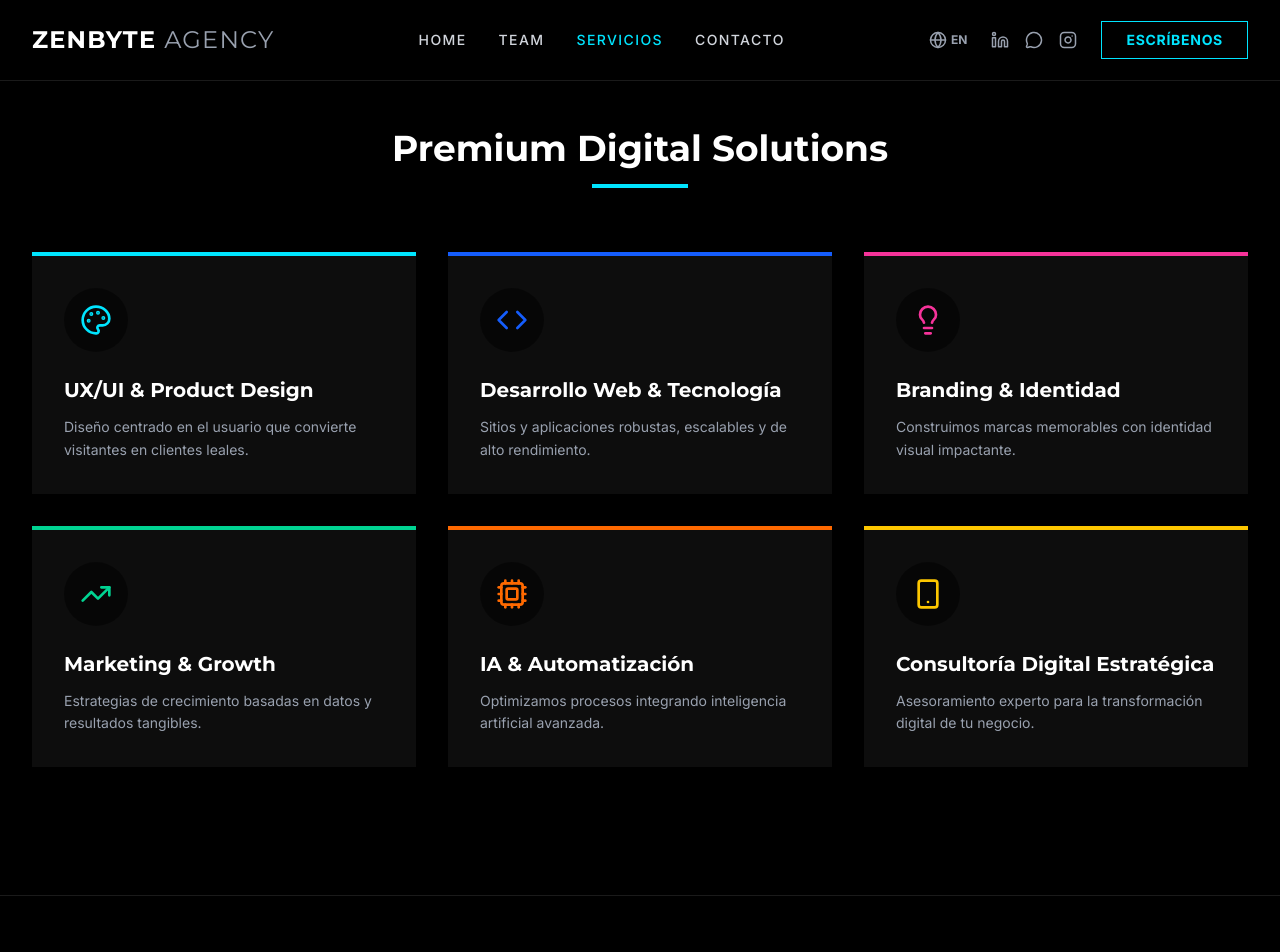
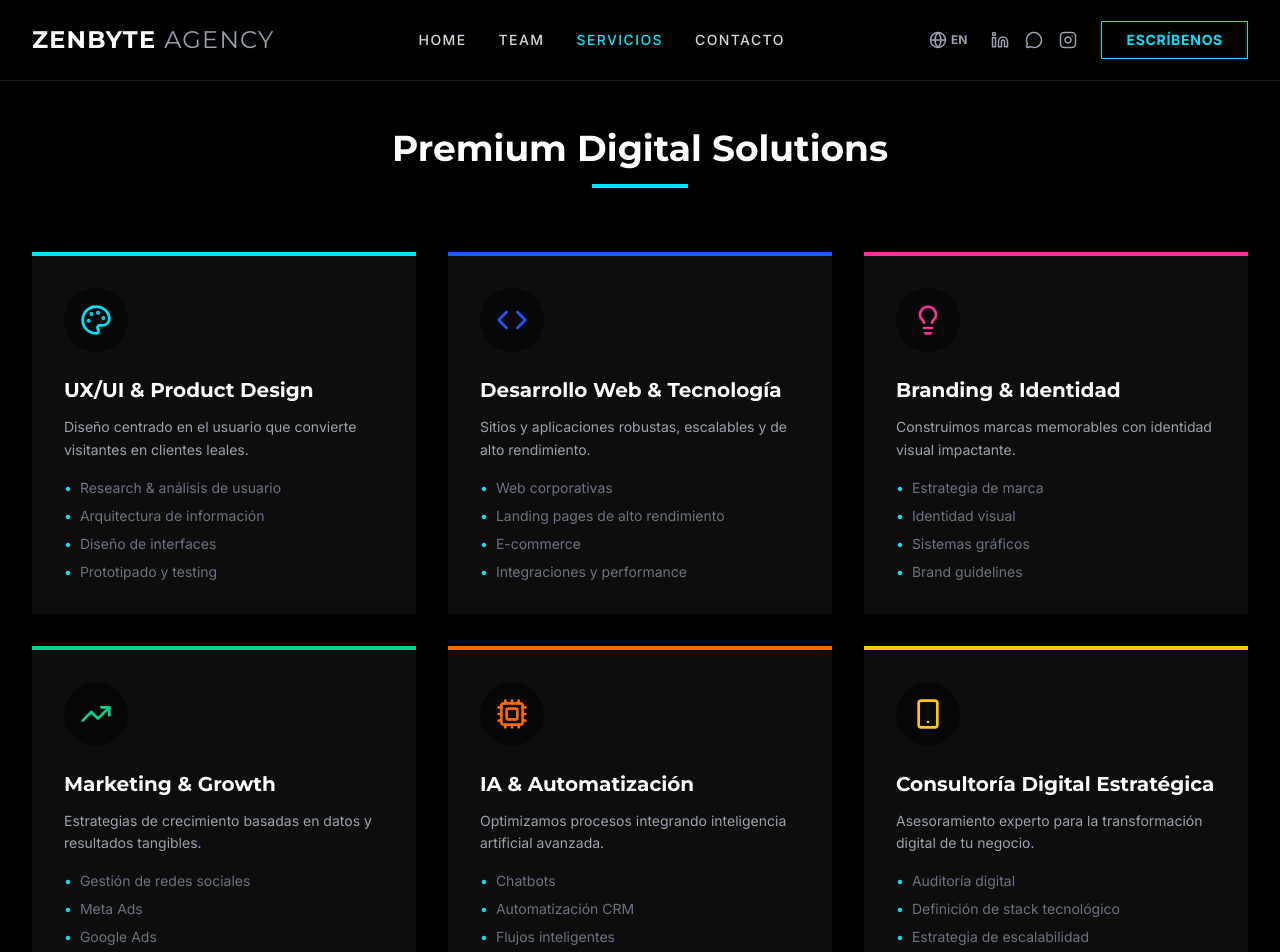
Before and after one commit to DiegoAngola/ZenbyteAgency, a React (Vite) app: page /services in a window 1280 px wide. Shown: the top 952 px of the page. Built offline with nearby package versions, Linux system fonts and the light colour scheme.

Commit message:
feat(services): Add detailed service offerings
Expand the services section to include specific details for each offering, enhancing user understanding of our capabilities. This change updates both the i18n translations and the Services page component to display these new details.

```diff
--- a/src/i18n.ts
+++ b/src/i18n.ts
@@ -22,27 +22,62 @@ const resources = {
         section_title: "Premium Digital Solutions",
         ux_ui: {
           title: "UX/UI & Product Design",
-          desc: "Diseño centrado en el usuario que convierte visitantes en clientes leales."
+          desc: "Diseño centrado en el usuario que convierte visitantes en clientes leales.",
+          details: [
+            "Research & análisis de usuario",
+            "Arquitectura de información",
+            "Diseño de interfaces",
+            "Prototipado y testing"
+          ]
         },
         web_dev: {
           title: "Desarrollo Web & Tecnología",
-          desc: "Sitios y aplicaciones robustas, escalables y de alto rendimiento."
+          desc: "Sitios y aplicaciones robustas, escalables y de alto rendimiento.",
+          details: [
+            "Web corporativas",
+            "Landing pages de alto rendimiento",
+            "E-commerce",
+            "Integraciones y performance"
+          ]
         },
         branding: {
           title: "Branding & Identidad",
-          desc: "Construimos marcas memorables con identidad visual impactante."
+          desc: "Construimos marcas memorables con identidad visual impactante.",
+          details: [
+            "Estrategia de marca",
+            "Identidad visual",
+            "Sistemas gráficos",
+            "Brand guidelines"
+          ]
         },
         marketing: {
           title: "Marketing & Growth",
-          desc: "Estrategias de crecimiento basadas en datos y resultados tangibles."
+          desc: "Estrategias de crecimiento basadas en datos y resultados tangibles.",
+          details: [
+            "Gestión de redes sociales",
+            "Meta Ads",
+            "Google Ads",
+            "SEO"
+          ]
         },
         ai: {
           title: "IA & Automatización",
-          desc: "Optimizamos procesos integrando inteligencia artificial avanzada."
+          desc: "Optimizamos procesos integrando inteligencia artificial avanzada.",
+          details: [
+            "Chatbots",
+            "Automatización CRM",
+            "Flujos inteligentes",
+            "Integraciones con IA"
+          ]
         },
         consulting: {
           title: "Consultoría Digital Estratégica",
-          desc: "Asesoramiento experto para la transformación digital de tu negocio."
+          desc: "Asesoramiento experto para la transformación digital de tu negocio.",
+          details: [
+            "Auditoría digital",
+            "Definición de stack tecnológico",
+            "Estrategia de escalabilidad"
+          ]
         }
       },
       team: {
@@ -115,27 +150,62 @@ const resources = {
         section_title: "Premium Digital Solutions",
         ux_ui: {
           title: "UX/UI & Product Design",
-          desc: "User-centered design that converts visitors into loyal customers."
+          desc: "User-centered design that converts visitors into loyal customers.",
+          details: [
+            "User research & analysis",
+            "Information architecture",
+            "Interface design",
+            "Prototyping and testing"
+          ]
         },
         web_dev: {
           title: "Web Development & Technology",
-          desc: "Robust, scalable, and high-performance websites and applications."
+          desc: "Robust, scalable, and high-performance websites and applications.",
+          details: [
+            "Corporate websites",
+            "High-performance landing pages",
+            "E-commerce",
+            "Integrations and performance"
+          ]
         },
         branding: {
           title: "Branding & Identity",
-          desc: "We build memorable brands with impactful visual identity."
+          desc: "We build memorable brands with impactful visual identity.",
+          details: [
+            "Brand strategy",
+            "Visual identity",
+            "Graphic systems",
+            "Brand guidelines"
+          ]
         },
         marketing: {
           title: "Marketing & Growth",
-          desc: "Growth strategies based on data and tangible results."
+          desc: "Growth strategies based on data and tangible results.",
+          details: [
+            "Social media management",
+            "Meta Ads",
+            "Google Ads",
+            "SEO"
+          ]
         },
         ai: {
           title: "AI & Automation",
-          desc: "We optimize processes by integrating advanced artificial intelligence."
+          desc: "We optimize processes by integrating advanced artificial intelligence.",
+          details: [
+            "Chatbots",
+            "CRM automation",
+            "Smart workflows",
+            "AI integrations"
+          ]
         },
         consulting: {
           title: "Strategic Digital Consulting",
-          desc: "Expert advice for the digital transformation of your business."
+          desc: "Expert advice for the digital transformation of your business.",
+          details: [
+            "Digital audit",
+            "Tech stack definition",
+            "Scalability strategy"
+          ]
         }
       },
       team: {
--- a/src/pages/Services.tsx
+++ b/src/pages/Services.tsx
@@ -10,36 +10,42 @@ export default function Services() {
     {
       title: t('services.ux_ui.title'),
       desc: t('services.ux_ui.desc'),
+      details: t('services.ux_ui.details', { returnObjects: true }) as string[],
       borderColor: "border-[#00E5FF]", // Cyan
       icon: <Palette className="w-8 h-8 text-[#00E5FF]" />
     },
     {
       title: t('services.web_dev.title'),
       desc: t('services.web_dev.desc'),
+      details: t('services.web_dev.details', { returnObjects: true }) as string[],
       borderColor: "border-blue-600", // Royal Blue
       icon: <Code className="w-8 h-8 text-blue-600" />
     },
     {
       title: t('services.branding.title'),
       desc: t('services.branding.desc'),
+      details: t('services.branding.details', { returnObjects: true }) as string[],
       borderColor: "border-pink-500", // Pink/Magenta
       icon: <Lightbulb className="w-8 h-8 text-pink-500" />
     },
     {
       title: t('services.marketing.title'),
       desc: t('services.marketing.desc'),
+      details: t('services.marketing.details', { returnObjects: true }) as string[],
       borderColor: "border-emerald-400", // Mint Green
       icon: <TrendingUp className="w-8 h-8 text-emerald-400" />
     },
     {
       title: t('services.ai.title'),
       desc: t('services.ai.desc'),
+      details: t('services.ai.details', { returnObjects: true }) as string[],
       borderColor: "border-orange-500", // Red/Orange
       icon: <Cpu className="w-8 h-8 text-orange-500" />
     },
     {
       title: t('services.consulting.title'),
       desc: t('services.consulting.desc'),
+      details: t('services.consulting.details', { returnObjects: true }) as string[],
       borderColor: "border-yellow-400", // Yellow
       icon: <Smartphone className="w-8 h-8 text-yellow-400" />
     }
@@ -64,9 +70,17 @@ export default function Services() {
                 {service.icon}
               </div>
               <h3 className="text-xl font-bold text-white mb-3 font-display">{service.title}</h3>
-              <p className="text-gray-400 leading-relaxed text-sm">
+              <p className="text-gray-400 leading-relaxed text-sm mb-4">
                 {service.desc}
               </p>
+              <ul className="space-y-2">
+                {service.details.map((detail, idx) => (
+                  <li key={idx} className="text-gray-500 text-sm flex items-start">
+                    <span className="mr-2 text-[#00E5FF]">•</span>
+                    {detail}
+                  </li>
+                ))}
+              </ul>
             </motion.div>
           ))}
         </div>
```
